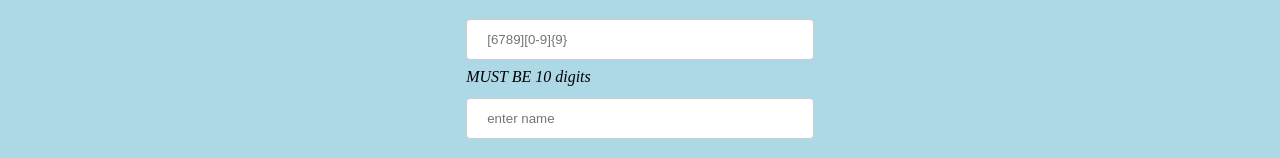
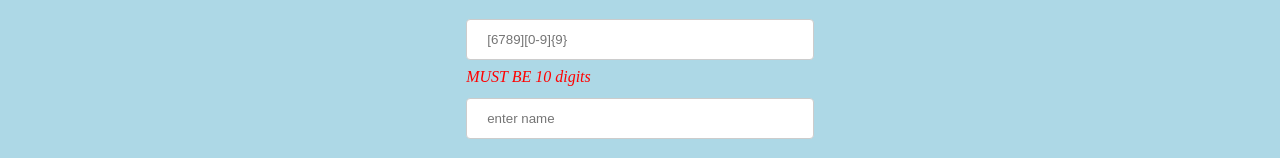
Before and after one commit to 2200033120moulika/htmlproject33120, a plain HTML site: page contact.html in a window 1280 px wide. Shown: the part 265-423 px from the top of the page. Drawn offline with Linux system fonts and the light colour scheme.

Commit message:
Add files via upload

```diff
--- a/contact.html
+++ b/contact.html
@@ -32,7 +32,7 @@
             </tr>
             <tr>
             <td><input type="text" name="contactno" placeholder="[6789][0-9]{9}" required>
-                <i style ="colour: red">MUST BE 10 digits</i>
+                <i style ="color: red">MUST BE 10 digits</i>
             </td>
             <tr>
                 <td><input type="text" name="subject" placeholder="enter name" required></td>
```
